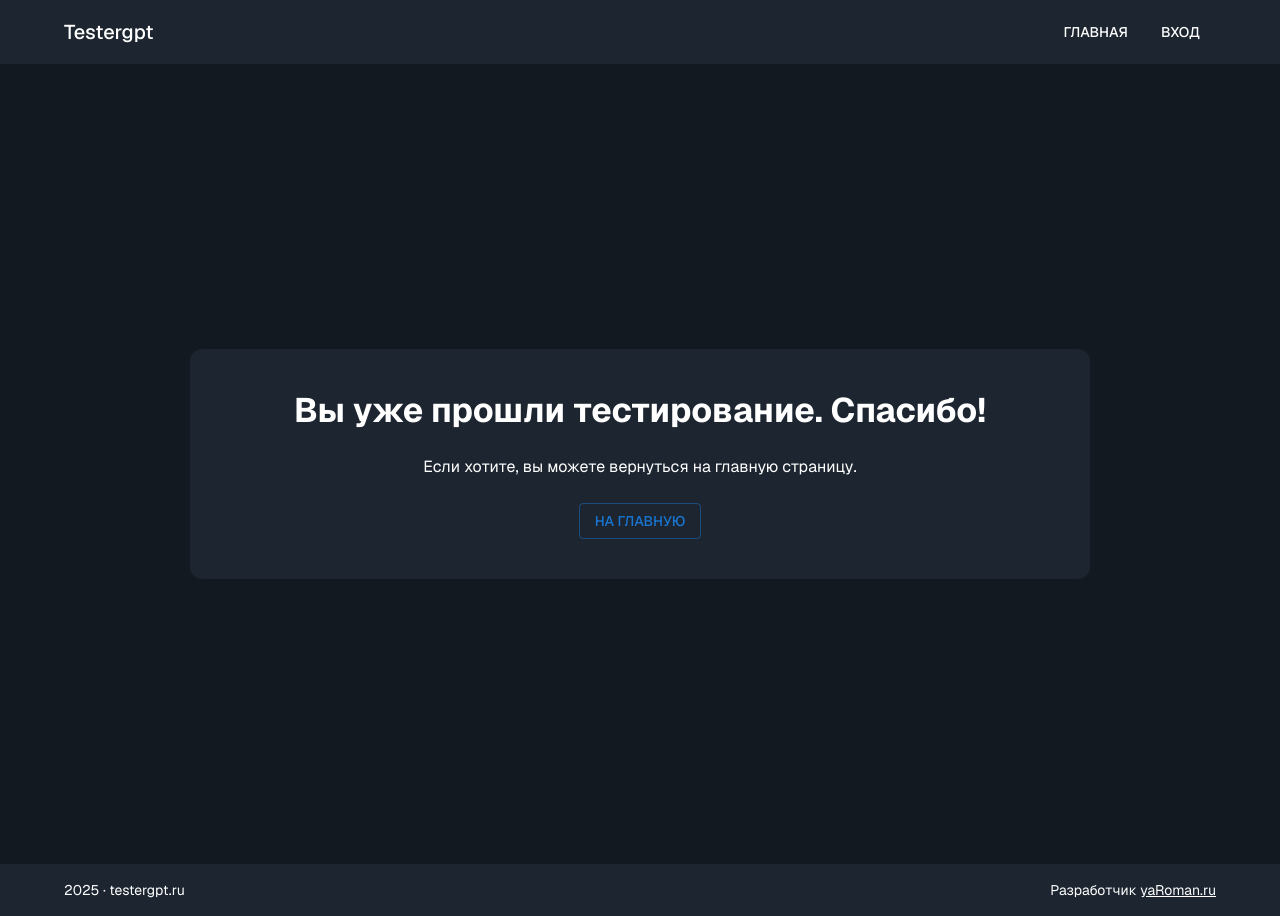
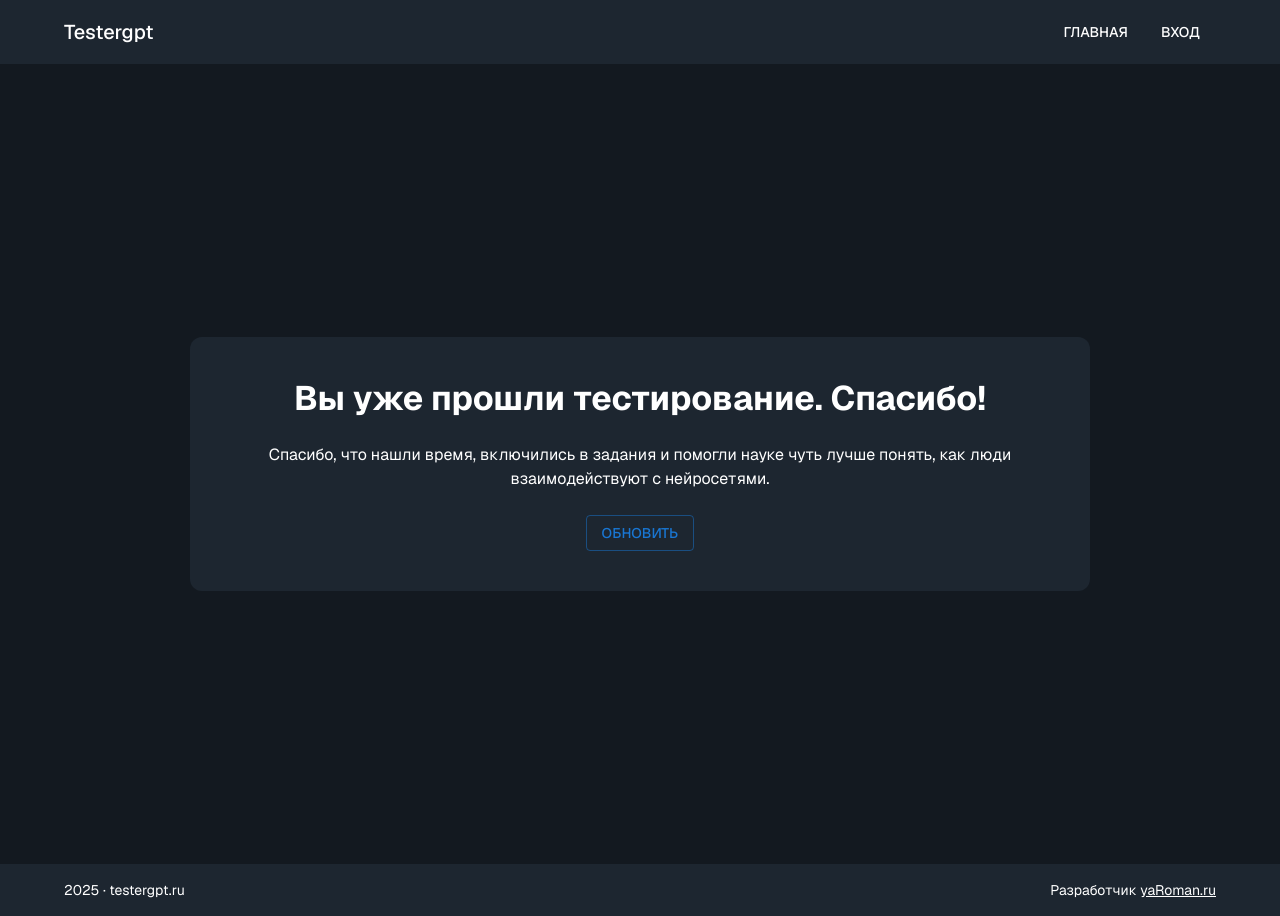
Before and after one commit to trRoman/testergpt.ru, a Next.js app: page /finished in a window 1280 px wide. Built offline with nearby package versions, Linux system fonts and the light colour scheme.

Commit message:
обновил

```diff
--- a/src/app/finished/page.tsx
+++ b/src/app/finished/page.tsx
@@ -13,11 +13,11 @@ export default function FinishedPage() {
 						Вы уже прошли тестирование. Спасибо!
 					</Typography>
 					<Typography variant="body1" sx={{ color: "common.white" }}>
-						Если хотите, вы можете вернуться на главную страницу.
+						Спасибо, что нашли время, включились в задания и помогли науке чуть лучше понять, как люди взаимодействуют с нейросетями.
 					</Typography>
 					<Stack direction="row" spacing={2} justifyContent="center">
 						<Link href="/">
-							<Button variant="outlined">На главную</Button>
+							<Button variant="outlined">Обновить</Button>
 						</Link>
 					</Stack>
 				</Stack>
```
